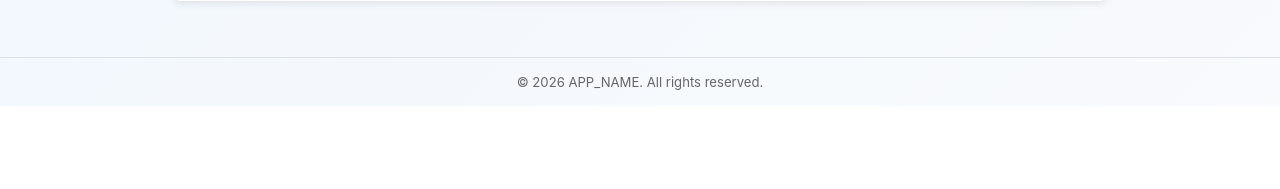
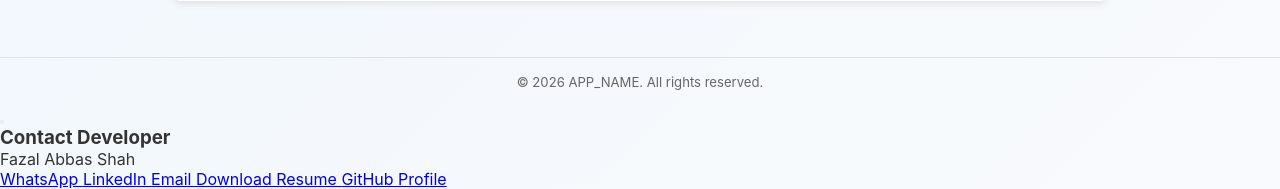
Before and after one commit to Fazal5172/faculty-directory-notice-board, a PHP site: page /admin/users.php in a window 1280 px wide. Shown: the part 1100-1289 px from the top of the page. Before the commit the page ends 1205 px from the top, so only its background shows below. Run offline with PHP 8.4, Linux system fonts and the light colour scheme; the visitor is signed in with stand-in values (Sample User, id 1); data comes from the database, SQL or seed files in the repository; a stand-in replaces the project's code that opens the database connection; some libraries are stand-ins or nearby versions.

Commit message:
implemented contact me widget functionality

```diff
--- /dev/null
+++ b/assets/js/contact-widget.js
@@ -0,0 +1,43 @@
+document.addEventListener("DOMContentLoaded", function () {
+
+    const widget = document.querySelector(".contact-widget");
+
+    if (!widget) return;
+
+    const toggle = widget.querySelector(".contact-toggle");
+
+    // Open / Close
+
+    toggle.addEventListener("click", function (e) {
+
+        e.stopPropagation();
+
+        widget.classList.toggle("active");
+
+    });
+
+    // Close when clicking outside
+
+    document.addEventListener("click", function (e) {
+
+        if (!widget.contains(e.target)) {
+
+            widget.classList.remove("active");
+
+        }
+
+    });
+
+    // Close using Escape key
+
+    document.addEventListener("keydown", function (e) {
+
+        if (e.key === "Escape") {
+
+            widget.classList.remove("active");
+
+        }
+
+    });
+
+});
--- /dev/null
+++ b/config/developer.php
@@ -0,0 +1,36 @@
+<?php
+
+define(
+    'DEV_NAME',
+    'Fazal Abbas Shah'
+);
+
+
+define(
+    'DEV_WHATSAPP',
+    '923058061272'
+);
+
+
+define(
+    'DEV_EMAIL',
+    'fazalabbas5172@gmail.com'
+);
+
+
+define(
+    'DEV_LINKEDIN',
+    'https://www.linkedin.com/in/fazal111/'
+);
+
+
+define(
+    'DEV_GITHUB',
+    'https://github.com/Fazal5172'
+);
+
+
+define(
+    'DEV_RESUME',
+    '../downloads/Fazal-Abbas-Shah-Resume.pdf'
+);
--- /dev/null
+++ b/includes/contact-widget.php
@@ -0,0 +1,104 @@
+<?php
+
+require_once __DIR__ . '/../config/developer.php';
+
+?>
+
+
+<div class="contact-widget">
+
+
+    <button
+        class="contact-toggle"
+        title="Contact Developer">
+
+        <i class="fa-solid fa-user-tie"></i>
+
+    </button>
+
+
+
+    <div class="contact-panel">
+
+
+        <div class="contact-header">
+
+            <h3>
+                <i class="fa-solid fa-code"></i>
+                Contact Developer
+            </h3>
+
+            <p>
+                <?= DEV_NAME ?>
+            </p>
+
+        </div>
+
+
+
+        <a href="https://wa.me/<?= DEV_WHATSAPP ?>"
+           target="_blank">
+
+            <i class="fa-brands fa-whatsapp"></i>
+
+            WhatsApp
+
+        </a>
+
+
+
+
+        <a href="<?= DEV_LINKEDIN ?>"
+           target="_blank">
+
+            <i class="fa-brands fa-linkedin"></i>
+
+            LinkedIn
+
+        </a>
+
+
+
+
+        <a href="mailto:<?= DEV_EMAIL ?>">
+
+            <i class="fa-solid fa-envelope"></i>
+
+            Email
+
+        </a>
+
+
+
+
+        <a href="<?= DEV_RESUME ?>"
+           download>
+
+
+            <i class="fa-solid fa-file-pdf"></i>
+
+            Download Resume
+
+
+        </a>
+
+
+
+
+
+        <a href="<?= DEV_GITHUB ?>"
+           target="_blank">
+
+
+            <i class="fa-brands fa-github"></i>
+
+            GitHub Profile
+
+
+        </a>
+
+
+    </div>
+
+
+</div>
--- a/includes/footer.php
+++ b/includes/footer.php
@@ -2,5 +2,7 @@
 <footer class="footer">
     <p>&copy; <?= date('Y') ?> <?= APP_NAME ?>. All rights reserved.</p>
 </footer>
+<?php require_once __DIR__ . '/contact-widget.php';  ?>
+<script src="<?= APP_URL ?>/assets/js/contact-widget.js"></script>
 </body>
 </html>
--- a/includes/header.php
+++ b/includes/header.php
@@ -5,6 +5,9 @@
     <meta name="viewport" content="width=device-width, initial-scale=1.0">
     <title><?= htmlspecialchars($pageTitle ?? APP_NAME) ?></title>
     <link rel="stylesheet" href="<?= APP_URL ?>/assets/css/style.css">
+    <link rel="stylesheet" href="<?= APP_URL ?>/assets/css/contact-widget.css">
+    <link rel="stylesheet" href="https://cdnjs.cloudflare.com/ajax/libs/font-awesome/6.7.2/css/all.min.css">
+
 </head>
 <body>
 <nav class="navbar">
```
Also changed, not shown: assets/css/contact-widget.css (added, +150 -0 lines).
